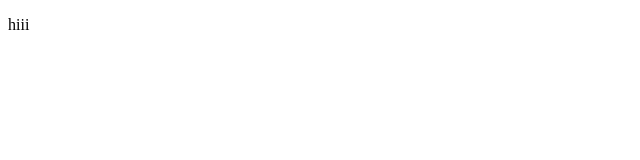
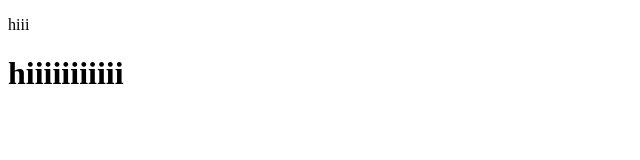
Before and after one commit to ArnabPurk/first-website, a plain HTML site: page index.html in a window 1280 px wide. Shown: the whole page, without its empty margins (0-640 px from the left). Drawn offline with Linux system fonts and the light colour scheme.

Commit message:
learned github

```diff
--- a/index.html
+++ b/index.html
@@ -8,5 +8,6 @@
 </head>
 <body>
     <p>hiii</p>
+    <h1>hiiiiiiiiiii</h1>
 </body>
 </html>
```
